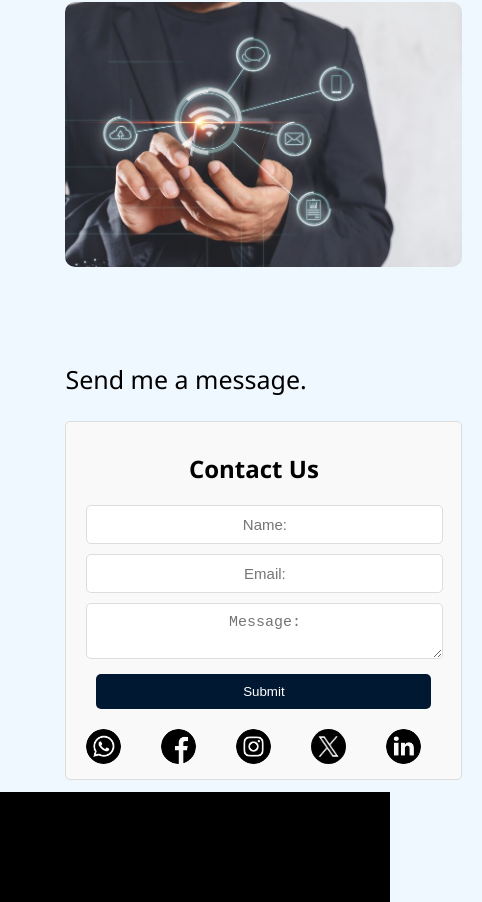
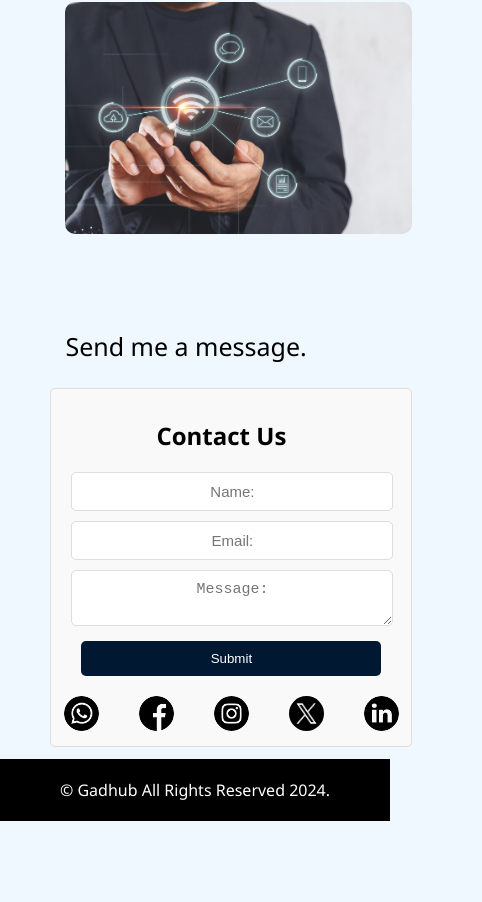
Before and after one commit to DanielGad/My_Portfolio, a React (Vite) app: page / in a window 390 px wide. Shown: the part 5432-6334 px from the top of the page, 482 px wide, since content can reach past the window. After the commit the page ends 6253 px from the top, so only its background shows below. Built offline with nearby package versions, Linux system fonts and the light colour scheme.

Commit message:
Update Changes

```diff
--- a/src/assets/contact.css
+++ b/src/assets/contact.css
@@ -120,4 +120,17 @@
   .contact-cont {
     grid-template-columns: 1fr;
   }
+
+  .contact-img {
+    width: 100%;
+  }
+
+  .contact-form {
+    width: 300px;
+    margin-left: -15px;
+  }
+
+  .icons {
+    margin-left: 40px;
+  }
 }
--- a/src/assets/footer.css
+++ b/src/assets/footer.css
@@ -2,6 +2,6 @@
   background-color: black;
   color: white;
   margin: -8px;
-  padding: 5px;
-  height: 100px;
+  padding: 20px;
+  text-align: center;
 }
--- a/src/components/scenes/Footer.jsx
+++ b/src/components/scenes/Footer.jsx
@@ -3,7 +3,7 @@ import '../../assets/footer.css'
 const Footer = () => {
   return (
     <div className='footer-cont'>
-
+        <div>© Gadhub All Rights Reserved 2024.</div>
     </div>
   )
 }
```
